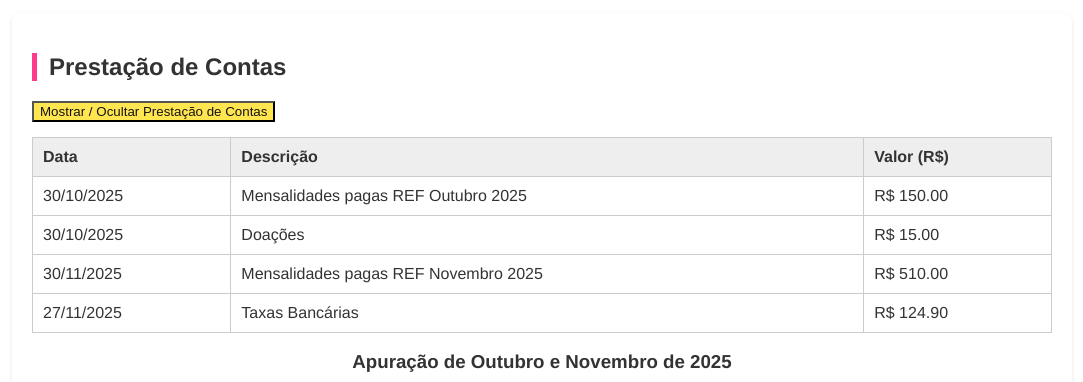
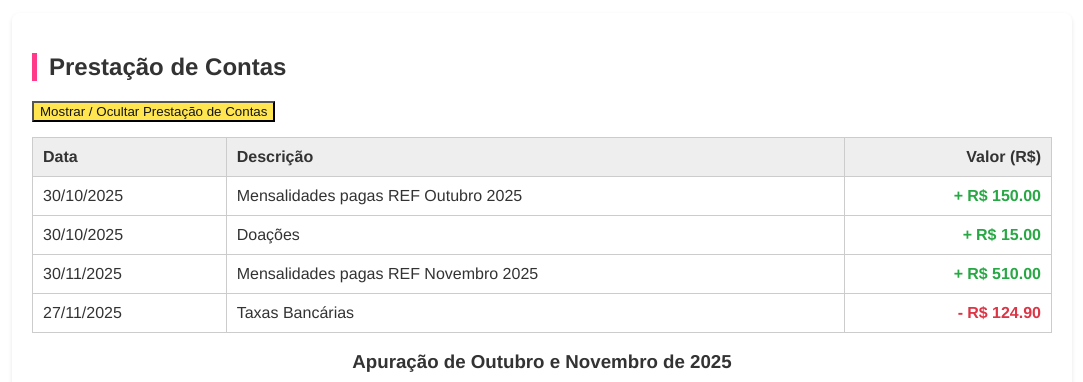
Before and after one commit to DarioTertius/portalasmart, a plain HTML site: page index.html in a window 1280 px wide. Shown: the part 1620-2002 px from the top of the page, without its empty margins (98-1181 px from the left). Drawn offline with Linux system fonts and the light colour scheme.

Commit message:
Refactor style.css with new styles and classes

```diff
--- a/style.css
+++ b/style.css
@@ -150,3 +150,21 @@ footer {
   background: #ffe650;
   color: #141414ff;
 }
+
+.entrada {
+  color: #28a745 !important;
+  font-weight: bold;
+}
+.saida {
+  color: #dc3545 !important;
+  font-weight: bold;
+}
+#tabela-gastos th:last-child,
+#tabela-gastos td:last-child {
+  text-align: right;
+}
+#tabela-gastos td:last-child::before {
+  content: attr(data-simbolo);
+  margin-right: 4px;
+  font-weight: bold;
+}
```
